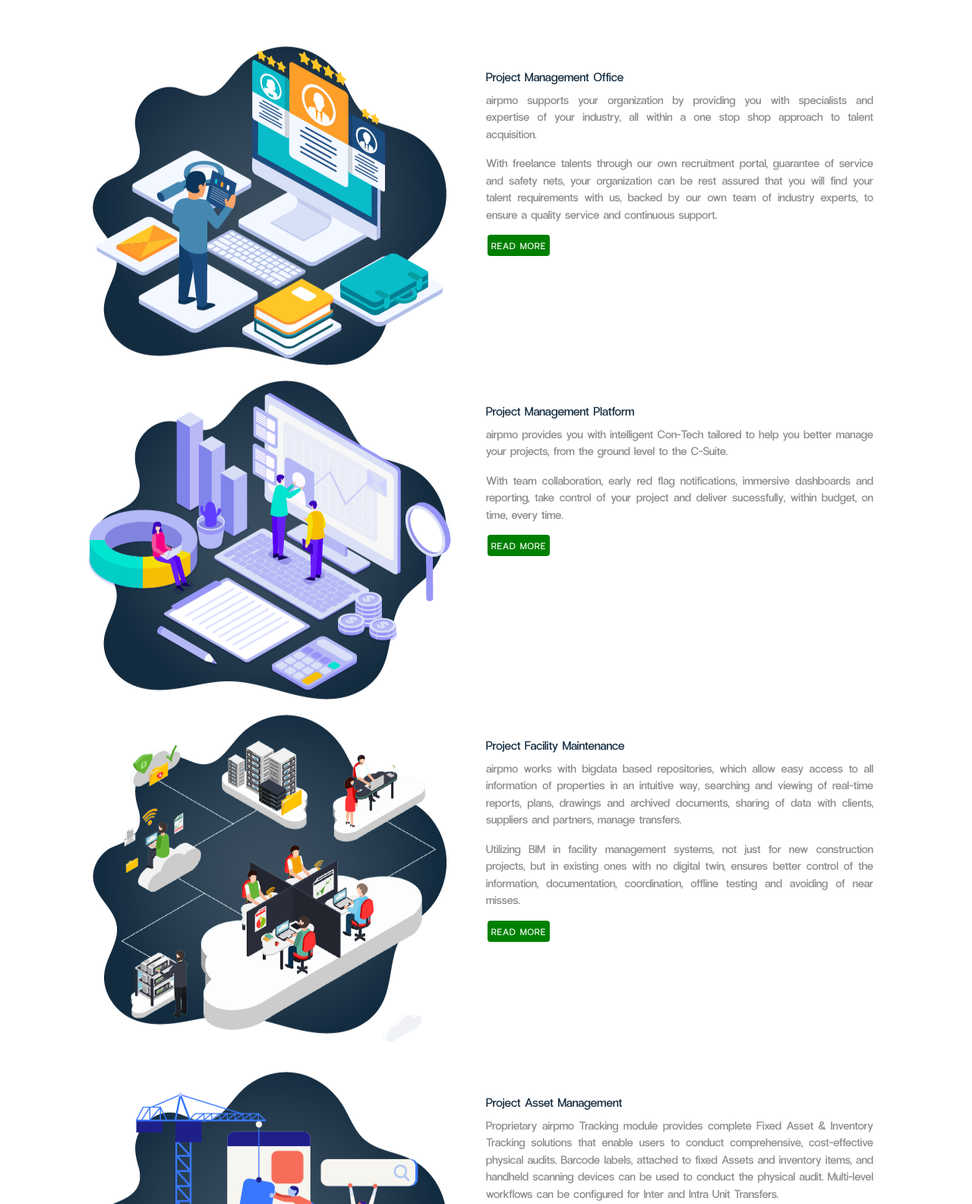
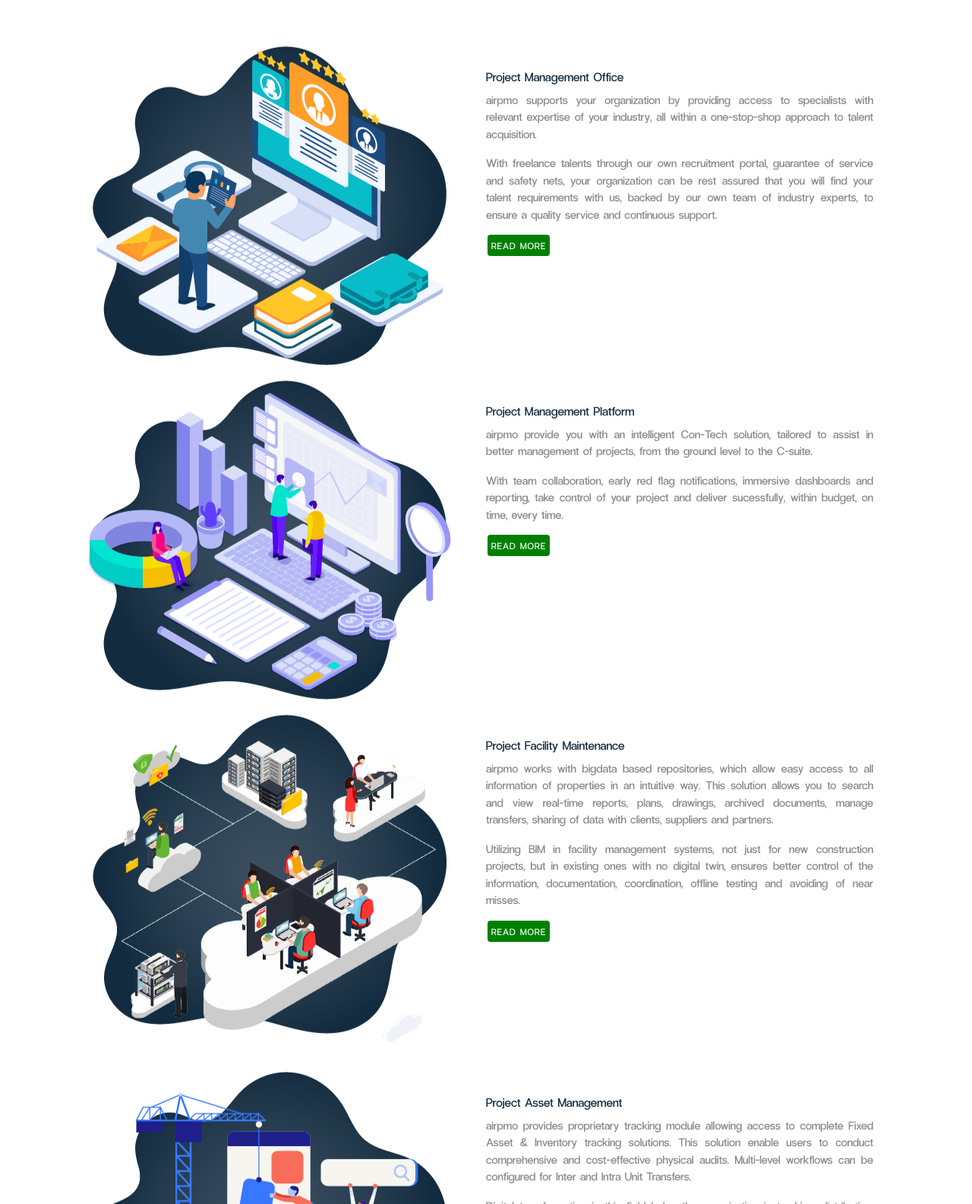
Before and after one commit to Souravak/airpmo-test, a plain HTML site: page services.html in a window 1280 px wide. Shown: the part 480-2065 px from the top of the page at 76% size. Drawn offline with Linux system fonts and the light colour scheme.

Commit message:
contents changed

```diff
--- a/services.html
+++ b/services.html
@@ -188,7 +188,7 @@
 
 						<div class="col-12 col-sm-6 col-lg-6">
                         <h6>Project Management Office</h6>
-                        <p>airpmo supports your organization by providing you with specialists and expertise of your industry, all within a one stop shop approach to talent acquisition.</p>
+                        <p>airpmo supports your organization by providing access to specialists with relevant expertise of your industry, all within a one-stop-shop approach to talent acquisition.</p>
 						<p>With freelance talents through our own recruitment portal, guarantee of service and safety nets, your organization can be rest assured that you will find your talent requirements with us, backed by our own team of industry experts, to ensure a quality service and continuous support.</p>
 						<a class="btn dream-btn mt-30 fadeInUp ml-15" data-wow-delay="0.6s" href="pmo.html" style="height: fit-content !important; padding: 5px;">Read More</a>
 						</div>
@@ -213,7 +213,7 @@
 						<div class="col-12 col-sm-6 col-lg-6">
                        <h6>Project Management Platform</h6>
 
-						 <p>airpmo provides you with intelligent Con-Tech tailored to help you better manage your projects, from the ground level to the C-Suite.</p>
+						 <p>airpmo provide you with an intelligent Con-Tech solution, tailored to assist in better management of projects, from the ground level to the C-suite.</p>
 
 <p>With team collaboration, early red flag notifications, immersive dashboards and reporting, take control of your project and deliver sucessfully, within budget, on time, every time.</p>
 
@@ -238,7 +238,7 @@
 						<div class="col-12 col-sm-6 col-lg-6">
                         <h6>Project Facility Maintenance</h6>
 
-						<p>airpmo works with bigdata based repositories, which allow easy access to all information of properties in an intuitive way, searching and viewing of real-time reports, plans, drawings and archived documents, sharing of data with clients, suppliers and partners, manage transfers.</p>
+						<p>airpmo works with bigdata based repositories, which allow easy access to all information of properties in an intuitive way. This solution allows you to search and view real-time reports, plans, drawings, archived documents, manage transfers, sharing of data with clients, suppliers and partners.</p>
 
 						<p>Utilizing BIM in facility management systems, not just for new construction projects, but in existing ones with no digital twin, ensures better control of the information, documentation, coordination, offline testing and avoiding of near misses.</p>
 						<a class="btn dream-btn mt-30 fadeInUp ml-15" data-wow-delay="0.6s" href="pfm.html" style="height: fit-content !important; padding: 5px;">Read More</a>
@@ -262,7 +262,7 @@
 
 						<div class="col-12 col-sm-6 col-lg-6">
                         <h6>Project Asset Management</h6>
-                        <p>Proprietary airpmo Tracking module provides complete Fixed Asset & Inventory Tracking solutions that enable users to conduct comprehensive, cost-effective physical audits. Barcode labels, attached to fixed Assets and inventory items, and handheld scanning devices can be used to conduct the physical audit. Multi-level workflows can be configured for Inter and Intra Unit Transfers.</p>
+                        <p>airpmo provides proprietary tracking module allowing access to complete Fixed Asset & Inventory tracking solutions. This solution enable users to conduct comprehensive and cost-effective physical audits. Multi-level workflows can be configured for Inter and Intra Unit Transfers.</p>
 <p>Digital transformation in this field helps the organization in tracking, distributing, assigning and life cycle maintenance of the Assets and material. The automation process facilitates paperless tracking along with all the recordical data available instantaneously, which helps the project team and the organization make informed decisions at the right time.</p>
 <a class="btn dream-btn mt-30 fadeInUp" data-wow-delay="0.6s" href="pam.html" style="height: fit-content !important; padding: 5px;">Read More</a>
 						</div>
```
